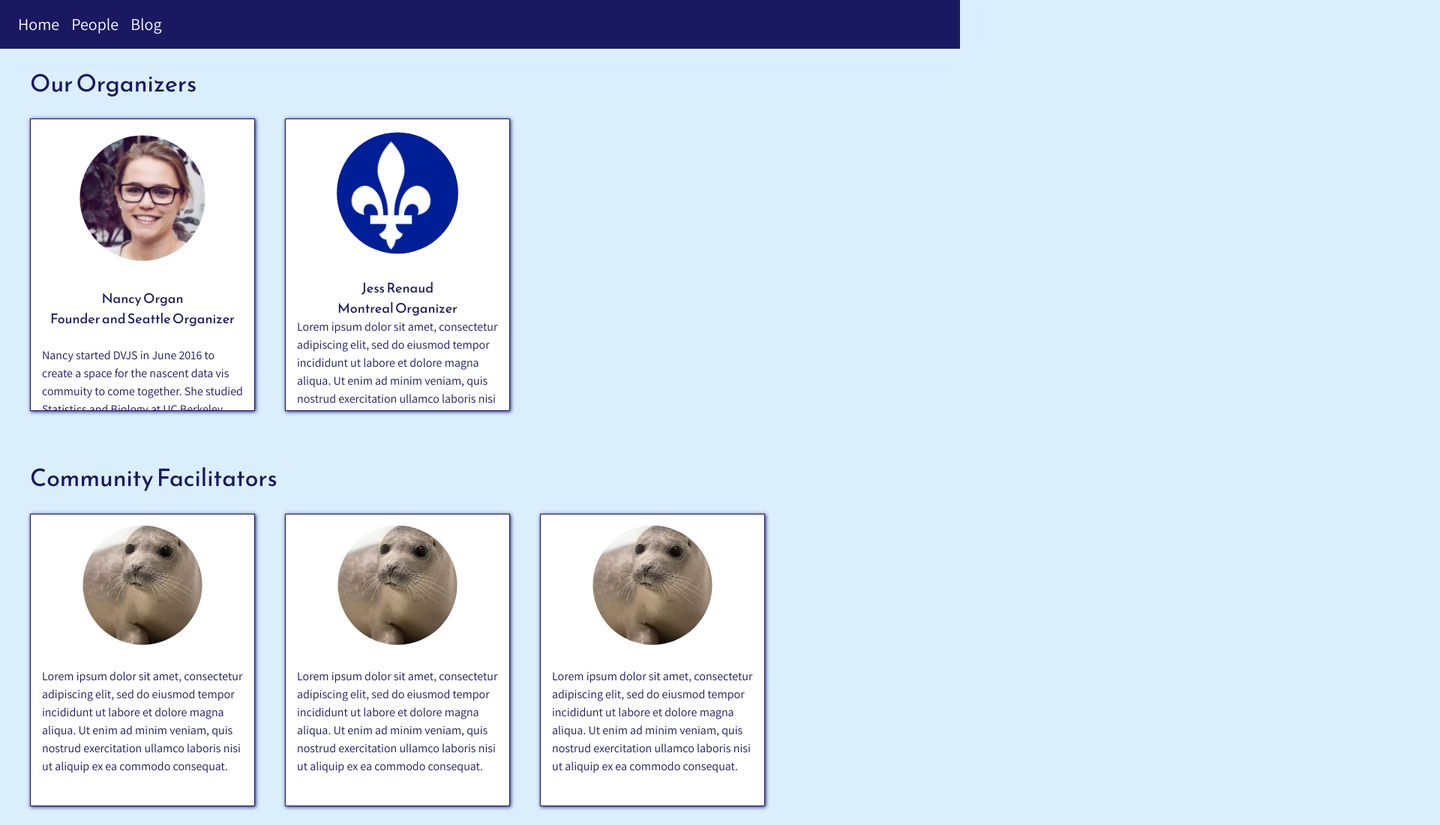
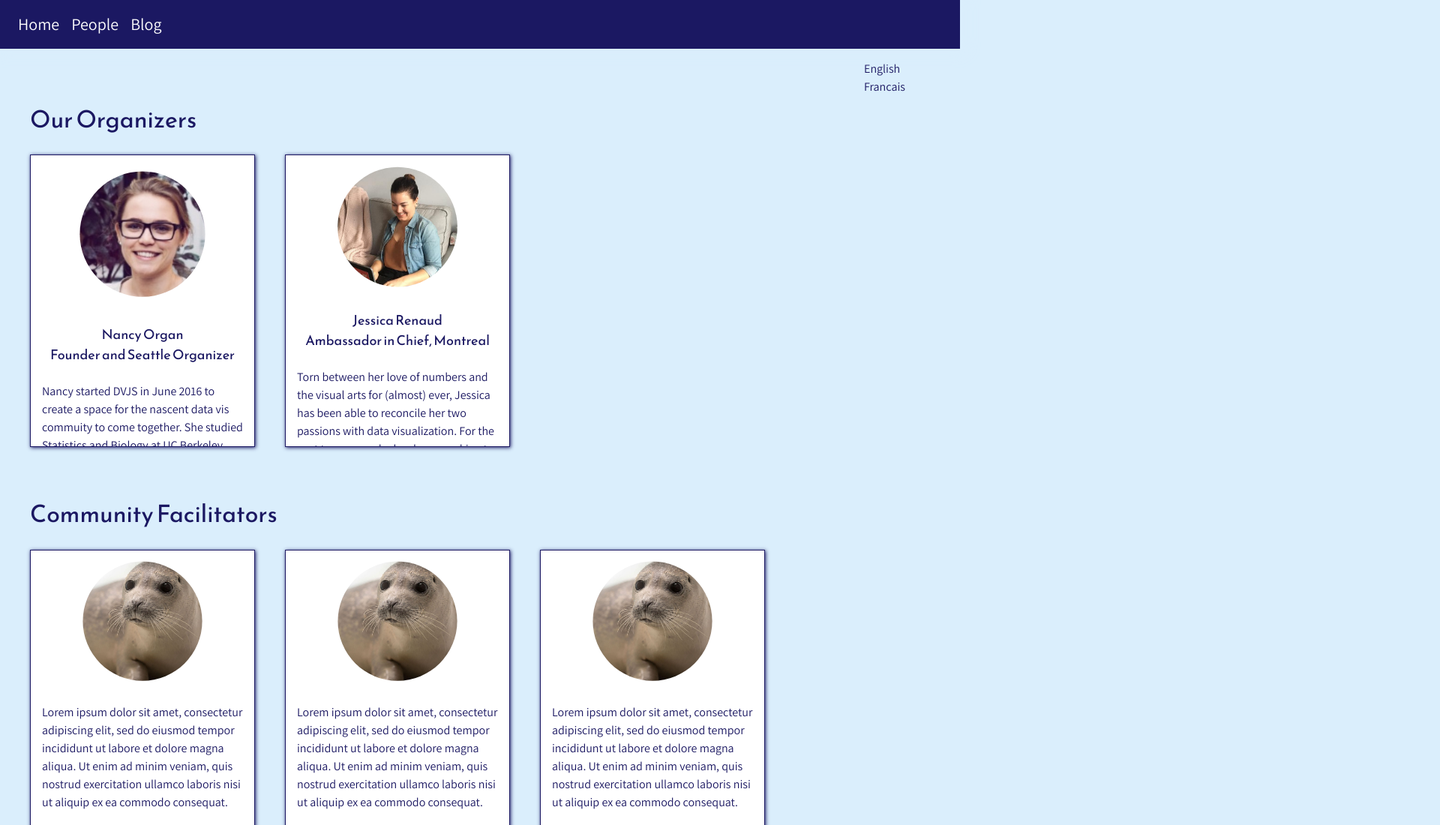
Before and after one commit to nancyorgan/SpaceBerries, a plain HTML site: page people.html in a window 1280 px wide. Shown: the top 1100 px of the page at 75% size, 1920 px wide, since content can reach past the window. Drawn offline with Linux system fonts and the light colour scheme; a web font is replaced by a local one.

Commit message:
adding Jessica's bio and localization

```diff
--- a/css/main.css
+++ b/css/main.css
@@ -139,6 +139,10 @@ h2 {
     color: white;
 }
 
+.lang {
+    color: #1B1862;
+    transform: translate(90vw, 10vh)
+}
 .lang:hover{
     color: #FC2230;
     cursor: pointer;
--- a/people.html
+++ b/people.html
@@ -23,6 +23,18 @@
             $("#nav-placeholder").load("navbar.html")
         })
     </script>
+            <div class="lang" id="English">English</div>
+            <div class="lang" id="Francais">Francais</div>
+            <script>
+                    $("#English").click(function () {
+                        $(".en").css("display", "unset")
+                        $(".fr").css("display", "none")
+                    })
+                    $("#Francais").click(function () {
+                        $(".en").css("display", "none")
+                        $(".fr").css("display", "unset")
+                    })
+                </script>
     <div id="people">
         <div id="leaders">
             <br><br><br>
@@ -31,18 +43,34 @@
                 <img src="images/portrait.png">
                 <div class="bio">
                     <div class="name">Nancy Organ </br> Founder and Seattle Organizer</div><br>
-                    Nancy started DVJS in June 2016 to create a space for the nascent data vis commuity to come together. She studied Statistics and Biology at UC Berkeley and started her career in Medical research.
+                    Nancy started DVJS in June 2016 to create a space for the nascent data vis commuity to come
+                    together. She studied Statistics and Biology at UC Berkeley and started her career in Medical
+                    research.
                 </div>
             </div>
 
             <div class="person montreal">
-                <img src="images/flag.png">
+                <img src="images/JessicaRenaudProfile.jpg">
                 <div class="bio">
-                        <div class="name">Jess Renaud </br>Montreal Organizer</div>
-                    Lorem ipsum dolor sit amet, consectetur adipiscing elit,
-                    sed do eiusmod tempor incididunt ut labore et dolore magna aliqua.
-                    Ut enim ad minim veniam, quis nostrud exercitation ullamco
-                    laboris nisi ut aliquip ex ea commodo consequat.
+                    <div class="name">Jessica Renaud </br>Ambassador in Chief, Montreal</div>
+                    <div class="en">
+                            <br>
+                        Torn between her love of numbers and the visual arts for (almost) ever, Jessica has been able to
+                        reconcile her two passions with data visualization. For the past two years, she has been working
+                        to promote the subject in Montreal, as Ambassador in Chief of the Data Viz Jam Session, and
+                        through her involvement in various conferences and workshops. Jessica has a master’s degree in
+                        economics and currently works as a BI Analyst.
+                        <a href="https://public.tableau.com/profile/gros.data#!/">See her work here.</a>
+                    </div>
+                    <div class="fr">
+                        <br>
+                        Déchirée entre son amour pour les chiffres et les arts visuels depuis (presque)toujours, Jessica
+                        a pu réconcilier ses deux passions grâce à la visualisation de données. Depuis deux ans, elle
+                        travaille à faire connaître le sujet à Montréal, en tant qu’Ambassadrice en Chef des Data Viz
+                        Jam Session, ainsi que et par son implication dans diverses conférences et ateliers. Jessica est
+                        titulaire d'une maîtrise en économie et travaille actuellement en tant qu'analyste BI.
+                    </div>
+
                 </div>
             </div>
         </div>
```
Also changed, not shown: navbar.html (+2 -0 lines), images/JessicaRenaudProfile.jpg (added), images/JessicaRenaudThumbnail.png (added), 1 other file.
